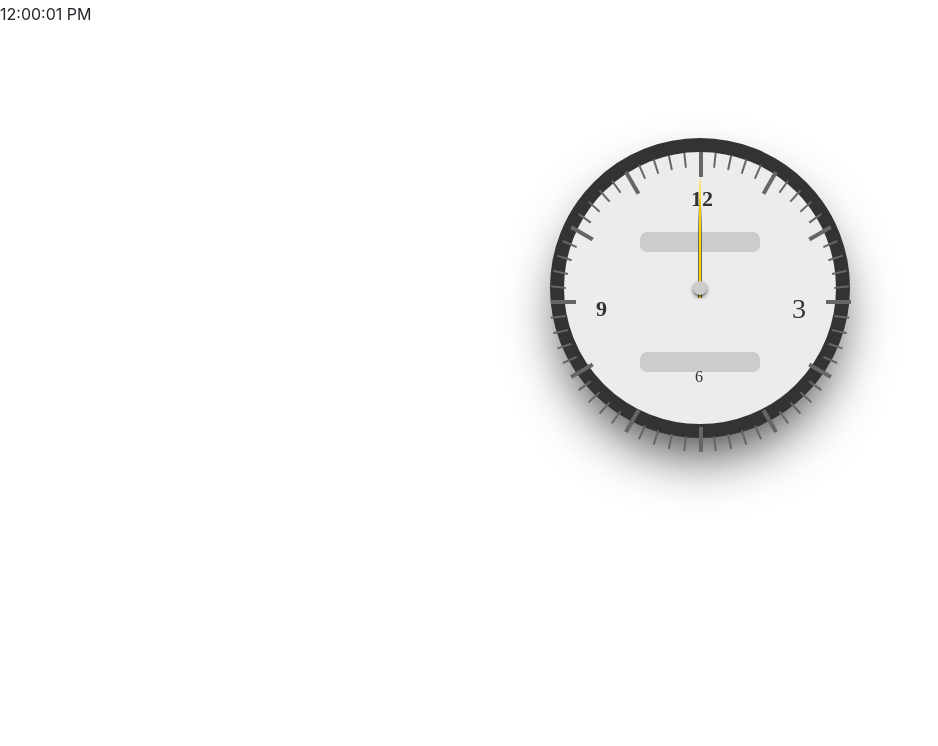
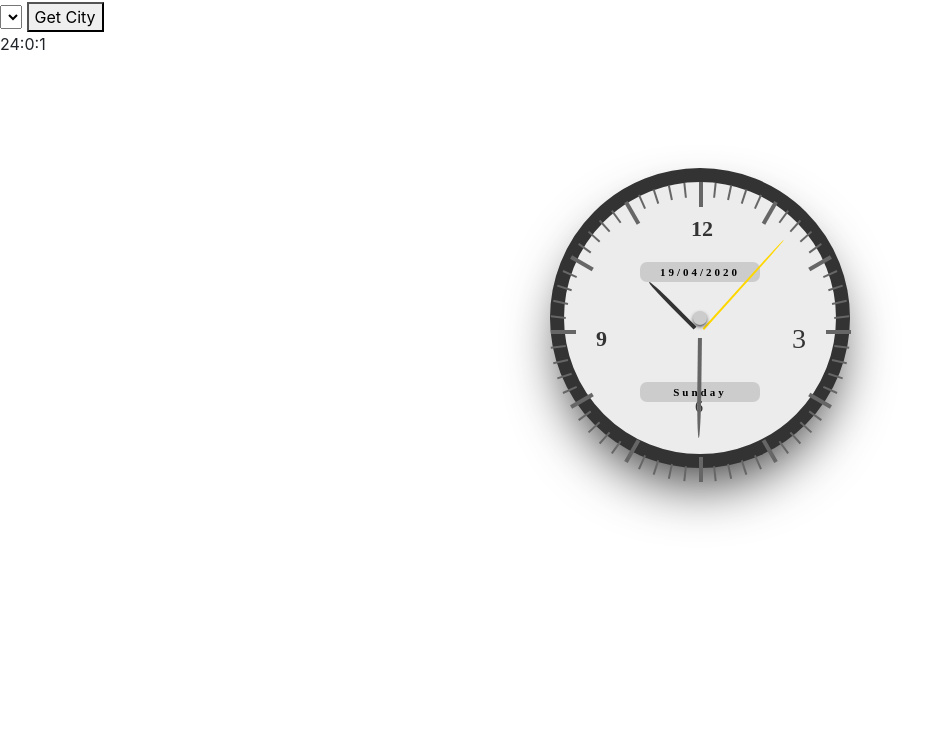
Before and after one commit to myleafhopper/Clock, an Electron app: page index.html in a window 1400 px wide. Shown: the part 54-800 px from the top of the page, without its empty margins (0-938 px from the left). Drawn offline with nearby package versions, Linux system fonts and the light colour scheme; no server answers.

Commit message:
fix: digital clock

```diff
--- a/index.html
+++ b/index.html
@@ -14,12 +14,14 @@
 
 </head>
 
-<body onload="startTime()">
+<body>
 
   <h1>World Clock</h1>
 
   <!-- ----------------------------------------------------------- -->
 
+  <select id='citiesDropdown' ></select>
+  <button onclick="getCity()">Get City</button>
   <div id='digitalClock'></div>
 
   <!-- ----------------------------------------------------------- -->
@@ -62,6 +64,12 @@
   <script src="https://stackpath.bootstrapcdn.com/bootstrap/4.4.1/js/bootstrap.min.js"
     integrity="sha384-wfSDF2E50Y2D1uUdj0O3uMBJnjuUD4Ih7YwaYd1iqfktj0Uod8GCExl3Og8ifwB6"
     crossorigin="anonymous"></script>
+
+
+  <script>
+    startTime();
+    getCities();
+  </script>
 </body>
 
 </html>
--- a/javascript/analog_clock.js
+++ b/javascript/analog_clock.js
@@ -5,8 +5,6 @@ for (var i = 1; i < 60; i++) {
   clockEl.innerHTML += "<div class='diallines'></div>";
   dialLines[i].style.transform = "rotate(" + 6 * i + "deg)";
 }
-
-d
 
 function clock() {
   var weekday = new Array(7),
--- a/javascript/digital_clock.js
+++ b/javascript/digital_clock.js
@@ -1,38 +1,48 @@
 
+let request = require('request');
 let hour = 23;
 let minute = 59;
 let second = 55;
 let zone = '';
+let setTimer = null;
+
+function getCities() {
+
+    let url = 'http://worldtimeapi.org/api/timezone';
+
+    request(url, function (error, response, body) {
+
+        let cities = JSON.parse(body);
+        let dropdown = document.getElementById('citiesDropdown');
+
+        for (let city of cities) {
+
+            let option = document.createElement('option');
+            option.innerHTML = city;
+            dropdown.appendChild(option);
+        }
+    });
+}
 
 function startTime() {
 
-    // let date = new Date();
-
-    // let militaryHour = date.getHours();
-    // let hour = formatHour(militaryHour);
-    // let minute = date.getMinutes();
-    // let second = date.getSeconds();
-
-    // minute = checkTime(minute);
-    // second = checkTime(second);
-
-    // let time = hour + ":" + minute + ":" + second;
-
-    //----------------------------------
-
     incrementTime();
     evaluateTime();
-    formatHour();
+    // formatHour();
 
-    let modifiedMinute = checkTime(minute);
-    let modifiedSecond = checkTime(second);
-    let time = hour + ':' + modifiedMinute + ':' + modifiedSecond + ' ' + zone;
+    // let modifiedMinute = checkTime(minute);
+    // let modifiedSecond = checkTime(second);
+    let time = hour + ':' + minute + ':' + second;
 
     //------------------------------------
 
     document.getElementById('digitalClock').innerHTML = time;
 
-    setTimeout(startTime, 1000);
+    if (setTimer != null) {
+        clearTimeout(setTimer);
+    }
+
+    setTimer = setTimeout(startTime, 1000);
 }
 
 function checkTime(number) {
@@ -71,3 +81,30 @@ function evaluateTime() {
         hour = hour + 1;
     }
 }
+
+//--------------------------------------------
+
+function getCity() {
+
+    let dropdown = document.getElementById('citiesDropdown');
+    let city = dropdown.options[dropdown.selectedIndex].innerHTML;
+
+    let url = 'http://worldtimeapi.org/api/timezone/' + city + '.txt';
+    console.log(url);
+
+    request(url, function (error, response, body) {
+
+        let lines = body.split('\n');
+        let datetime = lines[2];
+
+        let startIndex = datetime.indexOf('T') + 1;
+        let endIndex = datetime.indexOf('.');
+
+        let time = datetime.slice(startIndex, endIndex).split(':');
+        hour = Number(time[0]);
+        minute = Number(time[1]);
+        second = Number(time[2]);
+
+        startTime();
+    });
+}
```
